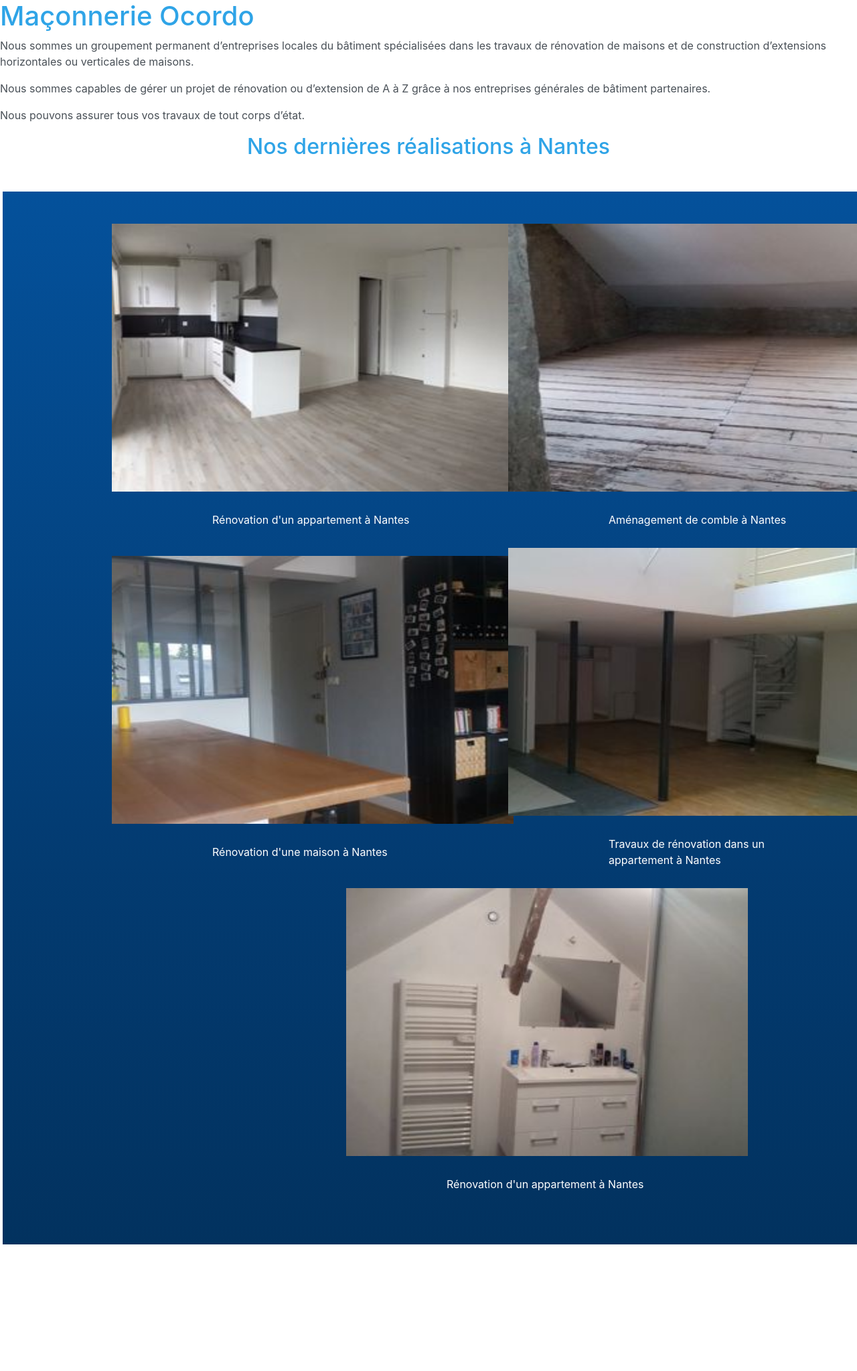
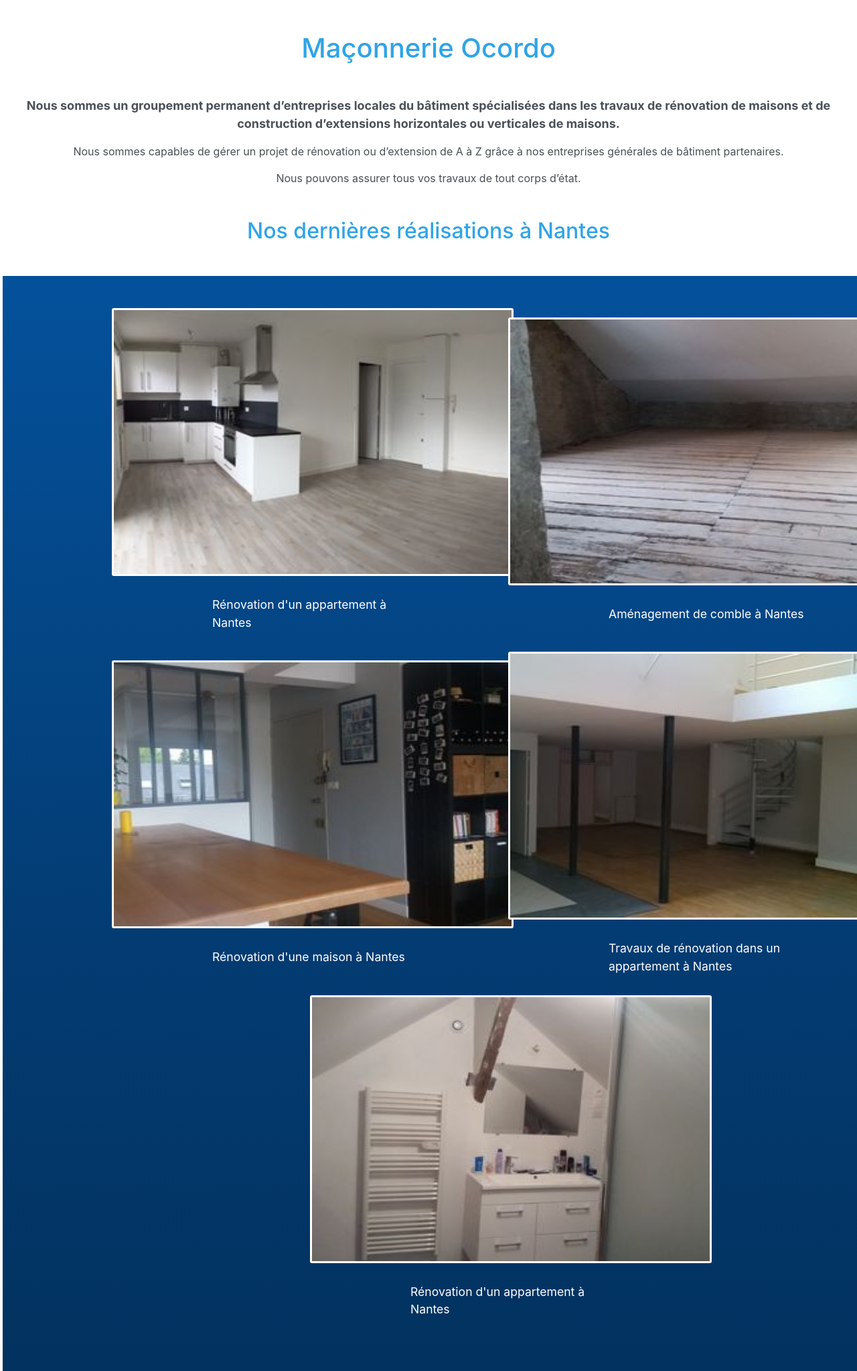
Before and after one commit to thierrylachat/Projet_Groupe_Site_Maconnerie, a PHP site: page / in a window 1280 px wide. Shown: the part 56-2103 px from the top of the page at 67% size. Before the commit the page ends 1914 px from the top, so only its background shows below. Run offline with PHP 8.4, Linux system fonts and the light colour scheme; some libraries are stand-ins or nearby versions.

Commit message:
Mise en forme page d'accueil partielle.

```diff
--- a/source.xml
+++ b/source.xml
@@ -4,11 +4,11 @@
         <menu>Accueil</menu>
         <title>Accueil - Maçonnerie Ocordo</title>
         <content>
-            <![CDATA[<h1>Maçonnerie Ocordo</h1>
-<p>Nous sommes un groupement permanent d’entreprises locales du bâtiment spécialisées dans les travaux de rénovation de maisons et de construction d’extensions horizontales ou verticales de maisons.</p>
-<p>Nous sommes capables de gérer un projet de rénovation ou d’extension de A à Z grâce à nos entreprises générales de bâtiment partenaires.</p>
-<p>Nous pouvons assurer tous vos travaux de tout corps d’état.</p>
-<h2 class="text-center">Nos dernières réalisations à Nantes</h2>
+            <![CDATA[<h1 class="text-center col-12 mt-5 mb-5">Maçonnerie Ocordo</h1>
+<p class="presentation text-center font-weight-bold">Nous sommes un groupement permanent d’entreprises locales du bâtiment spécialisées dans les travaux de rénovation de maisons et de construction d’extensions horizontales ou verticales de maisons.</p>
+<p class="text-center">Nous sommes capables de gérer un projet de rénovation ou d’extension de A à Z grâce à nos entreprises générales de bâtiment partenaires.</p>
+<p class="text-center">Nous pouvons assurer tous vos travaux de tout corps d’état.</p>
+<h2 class="text-center col-12 mt-5 mb-5">Nos dernières réalisations à Nantes</h2>
 <div class="text-white bg-dark d-flex align-items-center row rowacc col-12 mt-5 p-5 ml-1">
     <div class="align-items-center  col-6 imgac"><img class="imgacc" src="assets/img/Renovation-appartement-nantes-ocordo-travaux-300-225.jpg" alt="Rénovation d'un appartement à Nantes"/><p class="pacc">Rénovation d'un appartement à Nantes</p></div>
     <div class="align-items-center  col-6 imgac"><img class="imgacc" src="assets/img/Travaux-de-renovation-à-nantes-300-225.jpg" alt="Aménagement de comble à Nantes"/><p class="pacc">Aménagement de comble à Nantes</p></div>
--- a/style.css
+++ b/style.css
@@ -16,6 +16,8 @@ body {
     justify-content: space-between;
     width: 600px;
     height: 400px;
+    border-radius: 3px;
+    border: 3px solid white;
 }
 
 .pacc {
@@ -23,7 +25,7 @@ body {
     margin-top: 30px;
     display: flex;
     justify-content: space-between;
-    font-size: 1em;
+    font-size: 1.1em;
     margin-bottom: 30px;
 }
 
@@ -32,11 +34,12 @@ body {
 }
 
 .imgac2 {
-    margin-left: 350px;
+    margin: auto;
 }
 
-
-/* Avis clients. */
+.presentation {
+    font-size: 18px;
+}
 
 /* Contact. */
 
```
